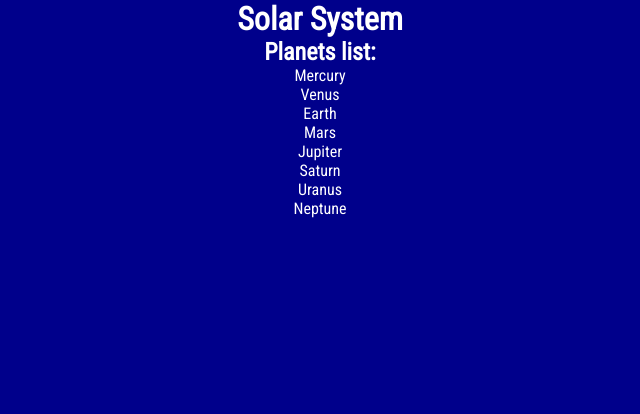
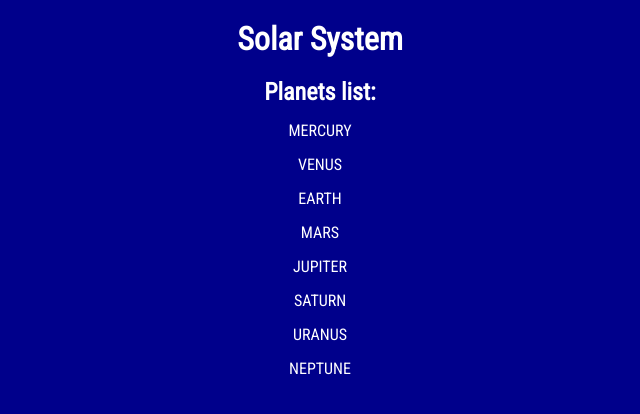
Before and after one commit to Student235555/solar-system-facts, a React (Create React App) app: page / in a window 1280 px wide. Shown: the top 414 px of the page, without its empty margins (320-960 px from the left). Built offline with nearby package versions, Linux system fonts and the light colour scheme.

Commit message:
Add hover and fit-content

```diff
--- a/src/styles/App.css
+++ b/src/styles/App.css
@@ -13,3 +13,7 @@
   min-height: 100vh;
   background-color: darkblue;
 }
+
+h1{
+  padding: 20px 0 20px 0;
+}
--- a/src/styles/Planet.css
+++ b/src/styles/Planet.css
@@ -0,0 +1,12 @@
+.LiPlanet{
+    width: fit-content;
+    margin: auto;
+    margin-top: 15px;
+    text-transform: uppercase;
+    transition: 0.2s;
+}
+
+.LiPlanet:hover{
+    cursor: pointer;
+    color: yellow;
+}
--- a/src/styles/PlanetsList.css
+++ b/src/styles/PlanetsList.css
@@ -0,0 +1,4 @@
+.UlPlanetsList{
+    display: inline-block;
+    list-style: none;
+}
```
